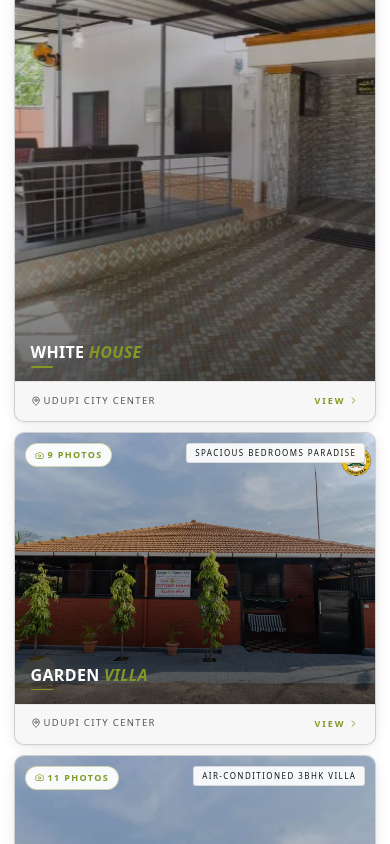
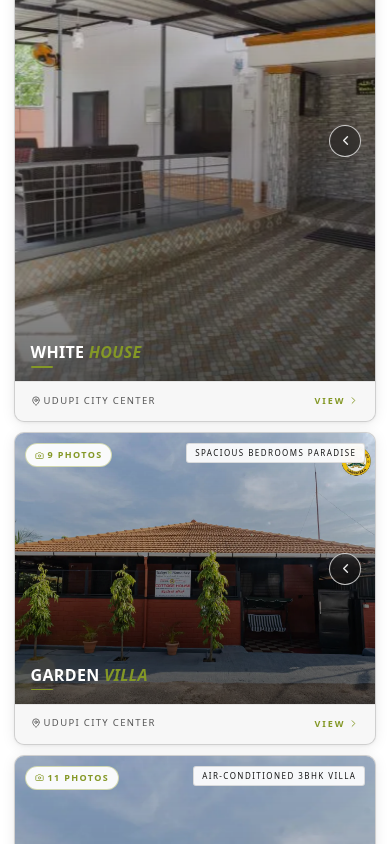
Before and after one commit to codemy3/udupihomestay, a Next.js app: page /gallery in a window 390 px wide. Shown: the part 940-1784 px from the top of the page. Built offline with nearby package versions, Linux system fonts and the light colour scheme.

Commit message:
Add mobile swipe-left hint icon on gallery cards

```diff
--- a/src/app/gallery/page.tsx
+++ b/src/app/gallery/page.tsx
@@ -407,6 +407,33 @@ const CSS = `
   transform: translateY(-50%) scale(1.05);
 }
 
+.ms-cswipe {
+  position: absolute;
+  top: 50%;
+  right: 10px;
+  transform: translateY(-50%);
+  z-index: 4;
+  width: 32px;
+  height: 32px;
+  border-radius: 999px;
+  border: 1px solid rgba(255,255,255,0.78);
+  background: rgba(15,15,15,0.38);
+  color: #fff;
+  display: flex;
+  align-items: center;
+  justify-content: center;
+  backdrop-filter: blur(6px);
+  pointer-events: none;
+  animation: msSwipeLeftHint 1.45s ease-in-out infinite;
+}
+@keyframes msSwipeLeftHint {
+  0%, 100% { transform: translateY(-50%) translateX(0); opacity: 0.9; }
+  50% { transform: translateY(-50%) translateX(-6px); opacity: 1; }
+}
+@media (min-width: 1024px) {
+  .ms-cswipe { display: none; }
+}
+
 /* ═══ DIVIDER BAND ═══ */
 .ms-divband {
   background: var(--parchment);
@@ -806,6 +833,9 @@ export default function GalleryPage() {
                 <div className="ms-pill"><Camera size={9} />{imgs.length} photos</div>
                 <div className="ms-tag">{stay.subtitle}</div>
                 <div className="ms-eye"><div className="ms-eye-ring"><Eye size={16} /></div></div>
+                <div className="ms-cswipe" aria-hidden="true">
+                  <ChevronLeft size={15} />
+                </div>
                 <button
                   className="ms-cnext"
                   onClick={(e) => {
```
